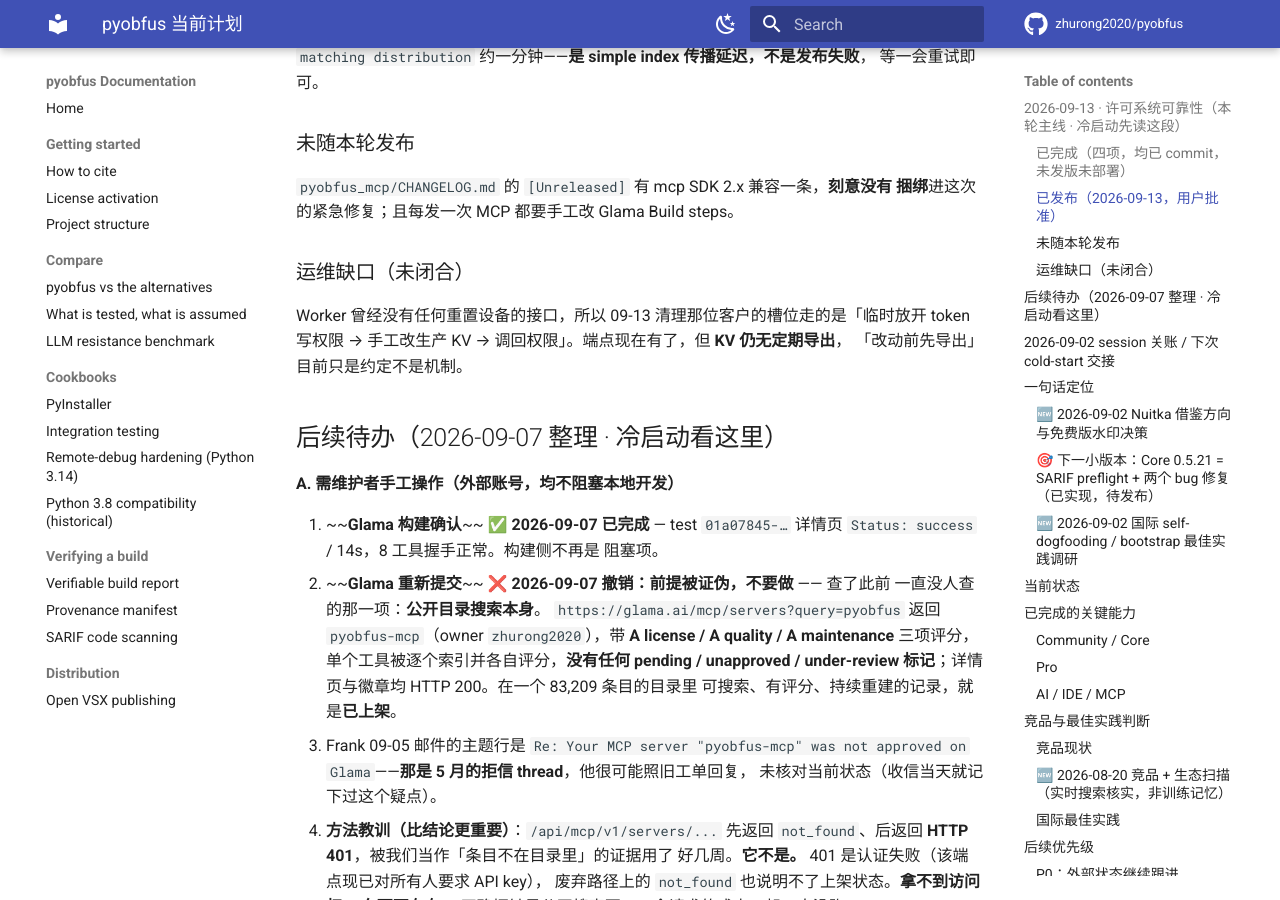
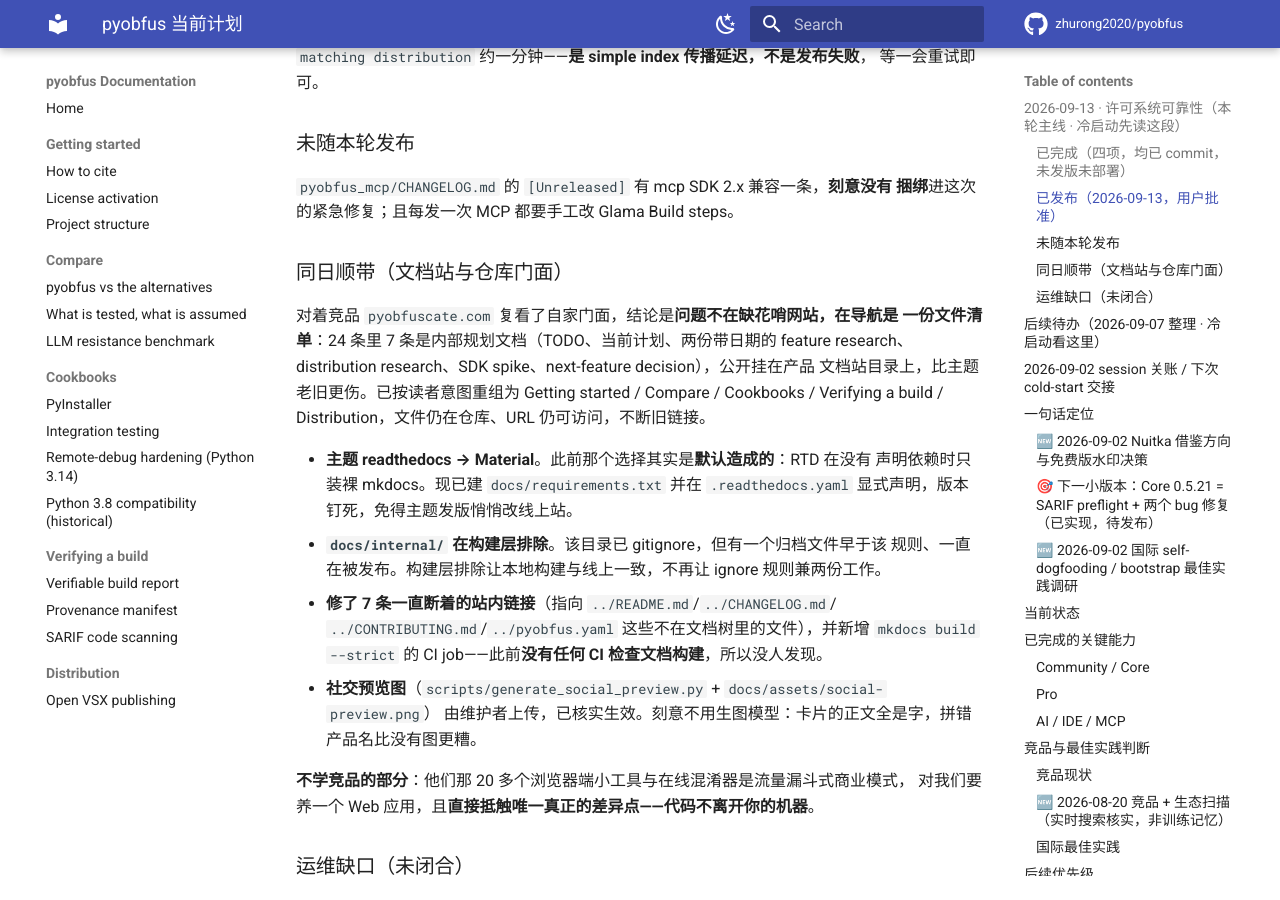
Before and after one commit to zhurong2020/pyobfus, an MkDocs documentation site: the page built from docs/CURRENT_PLAN_ZH.md, in a window 1280 px wide and 900 px high, scrolled down 4674 px. Built offline with MkDocs 1.6.1 and Material for MkDocs 9.7.7, drawn with Linux system fonts in a browser that asks for light colours; comment, search, counter and statistics services are not loaded.

Commit message:
docs: record the social preview and the documentation-site cleanup
The competitor scan had a gap: it covered the repository description, homepage
and topics but not the Open Graph image, so every shared link rendered a
generic card and nothing said so.

Co-Authored-By: Claude Opus 5 <noreply@anthropic.com>

```diff
--- a/docs/CURRENT_PLAN_ZH.md
+++ b/docs/CURRENT_PLAN_ZH.md
@@ -203,6 +203,28 @@ Cloudflare 边缘拦 `urllib` 默认的 `Python-urllib/*` User-Agent（403 +
 
 `pyobfus_mcp/CHANGELOG.md` 的 `[Unreleased]` 有 mcp SDK 2.x 兼容一条，**刻意没有
 捆绑**进这次的紧急修复；且每发一次 MCP 都要手工改 Glama Build steps。
+
+### 同日顺带（文档站与仓库门面）
+
+对着竞品 `pyobfuscate.com` 复看了自家门面，结论是**问题不在缺花哨网站，在导航是
+一份文件清单**：24 条里 7 条是内部规划文档（TODO、当前计划、两份带日期的 feature
+research、distribution research、SDK spike、next-feature decision），公开挂在产品
+文档站目录上，比主题老旧更伤。已按读者意图重组为 Getting started / Compare /
+Cookbooks / Verifying a build / Distribution，文件仍在仓库、URL 仍可访问，不断旧链接。
+
+- **主题 readthedocs → Material**。此前那个选择其实是**默认造成的**：RTD 在没有
+  声明依赖时只装裸 mkdocs。现已建 `docs/requirements.txt` 并在 `.readthedocs.yaml`
+  显式声明，版本钉死，免得主题发版悄悄改线上站。
+- **`docs/internal/` 在构建层排除**。该目录已 gitignore，但有一个归档文件早于该
+  规则、一直在被发布。构建层排除让本地构建与线上一致，不再让 ignore 规则兼两份工作。
+- **修了 7 条一直断着的站内链接**（指向 `../README.md`/`../CHANGELOG.md`/
+  `../CONTRIBUTING.md`/`../pyobfus.yaml` 这些不在文档树里的文件），并新增
+  `mkdocs build --strict` 的 CI job——此前**没有任何 CI 检查文档构建**，所以没人发现。
+- **社交预览图**（`scripts/generate_social_preview.py` + `docs/assets/social-preview.png`）
+  由维护者上传，已核实生效。刻意不用生图模型：卡片的正文全是字，拼错产品名比没有图更糟。
+
+**不学竞品的部分**：他们那 20 多个浏览器端小工具与在线混淆器是流量漏斗式商业模式，
+对我们要养一个 Web 应用，且**直接抵触唯一真正的差异点——代码不离开你的机器**。
 
 ### 运维缺口（未闭合）
 
```
Also changed, not shown: docs/SEO_AND_COMPETITOR_SCAN_2026-08-31.md (+13 -0 lines).
